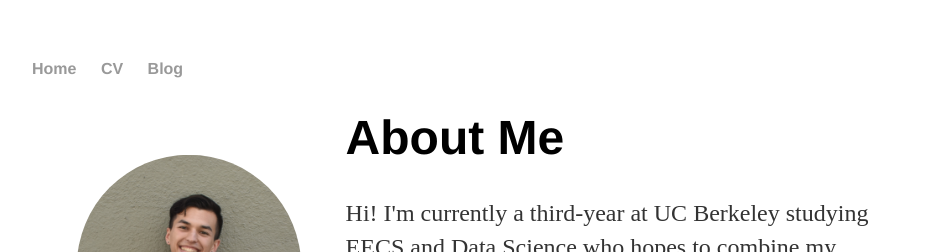
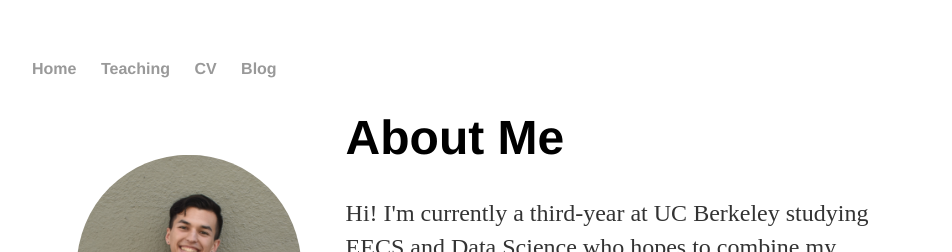
Before and after one commit to andrew-l-497/andrew-l-497.github.io, a Jekyll site: the page built from index.html, in a window 1280 px wide. Shown: the top 252 px of the page, without its empty margins (160-1112 px from the left). Built offline with Jekyll 4.4.1, drawn with Linux system fonts in a browser that asks for light colours.

Commit message:
Update default.html

```diff
--- a/_layouts/default.html
+++ b/_layouts/default.html
@@ -1,10 +1,5 @@
 <!DOCTYPE html>
 <html>
-	<style>
-	p {
-		font-family: avenir;
-	}
-	</style>
 	<head>
 		<title>{{ page.title }}</title>
 		<!-- link to main stylesheet -->
@@ -15,6 +10,7 @@
     		<ul>
         		<li><a href="/">Home</a></li>
 	        	<!-- <li><a href="/about/">About</a></li> -->
+						<li><a href="/teaching/">Teaching</a></li>
         		<li><a href="/cv/">CV</a></li>
         		<li><a href="/blog/">Blog</a></li>
     		</ul>
```
